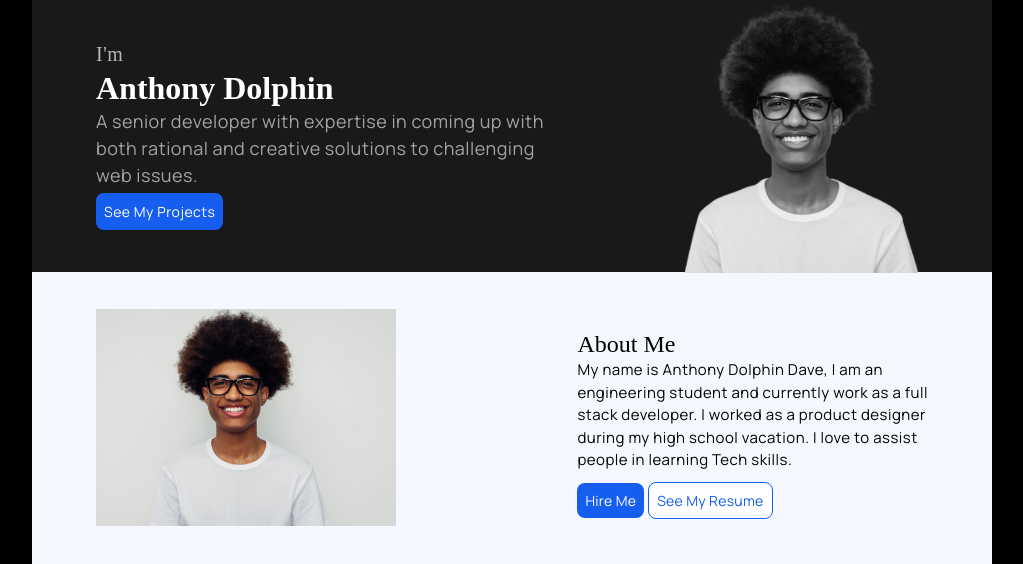
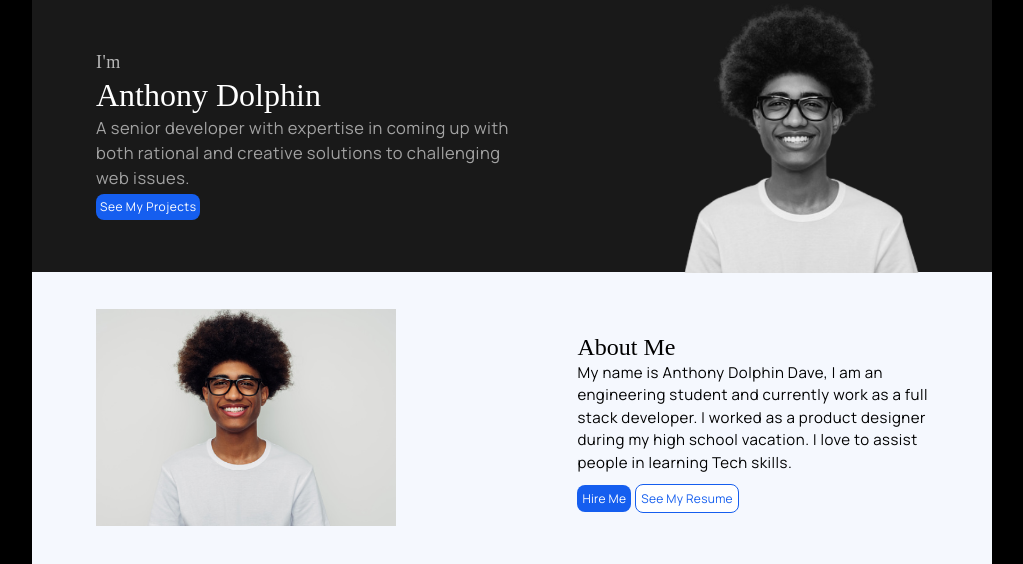
Before and after one commit to MayreeOsuyak/TJS-Landing, a plain HTML site: page index.html in a window 1280 px wide. Shown: the part 68-632 px from the top of the page, without its empty margins (128-1151 px from the left). Drawn offline with Linux system fonts and the light colour scheme; a web font is replaced by a local one.

Commit message:
modified:   index.html modified:   style.css

```diff
--- a/style.css
+++ b/style.css
@@ -110,7 +110,7 @@ body{
     align-items: center;
     background: #155EEF;
     border-radius: 8px;
-    padding: 8px 8px;
+    padding: 4px 4px;
     margin-top: 4px;
     width: fit-content;
     flex: none;
@@ -121,7 +121,7 @@ body{
     font-family: 'Manrope';
     font-style: normal;
     font-weight: 400;
-    font-size: 14px !important;
+    font-size: 12px !important;
     line-height: 150%;
     letter-spacing: 0.5px;
     color: #fff;
@@ -131,7 +131,7 @@ body{
     font-family: 'Halant';
     font-style: normal;
     font-weight: 500;
-    font-size: 20px;
+    font-size: 18px;
     line-height: 150%;
     letter-spacing: 0.5px;
     color: #B8B8B8;
@@ -142,7 +142,7 @@ body{
 .text h3{
     font-family: 'Halant';
     font-style: normal;
-    font-weight: 600;
+    font-weight: 500;
     font-size: 32px;
     line-height: 120%;
     color: #FFFFFF;
@@ -153,10 +153,12 @@ body{
 .text p{
     font-family: 'Manrope';
     font-style: normal;
-    font-weight: 500;
-    font-size: 18px;
-    line-height: 150%;
+    font-weight: 400;
+    font-size: 16.5px;
+    line-height: 25px;
     letter-spacing: 0.5px;
+    margin: 0;
+    padding: 0;
     color: #A3A3A3;
     flex: none;
     order: 0;
@@ -201,18 +203,18 @@ body{
 .ctas{
     display: inline-block;
     align-items: center;
-    padding-top: 20px !important;
+    padding-top: 15px !important;
 }
 .ctas .abt{
     background: #155EEF;
     border-radius: 8px;
     color: #fff;
-    padding: 8px 8px;
+    padding: 5px 5px;
     font-family: 'Manrope';
     font-style: normal;
     text-decoration: none;
     font-weight: 400;
-    font-size: 14px;
+    font-size: 12px;
     line-height: 100%;
     letter-spacing: 0.3px;
     text-decoration: none;
@@ -225,10 +227,10 @@ body{
     font-family: 'Manrope';
     font-style: normal;
     text-decoration: none;
-    padding: 8px 8px;
+    padding: 5px 5px;
     border-radius: 8px;
     font-weight: 400;
-    font-size: 14px;
+    font-size: 12px;
     line-height: 100%;
     background-color: #fff !important;
     border: 1px solid #155EEF;
```
Also changed, not shown: index.html (+1 -4 lines).
